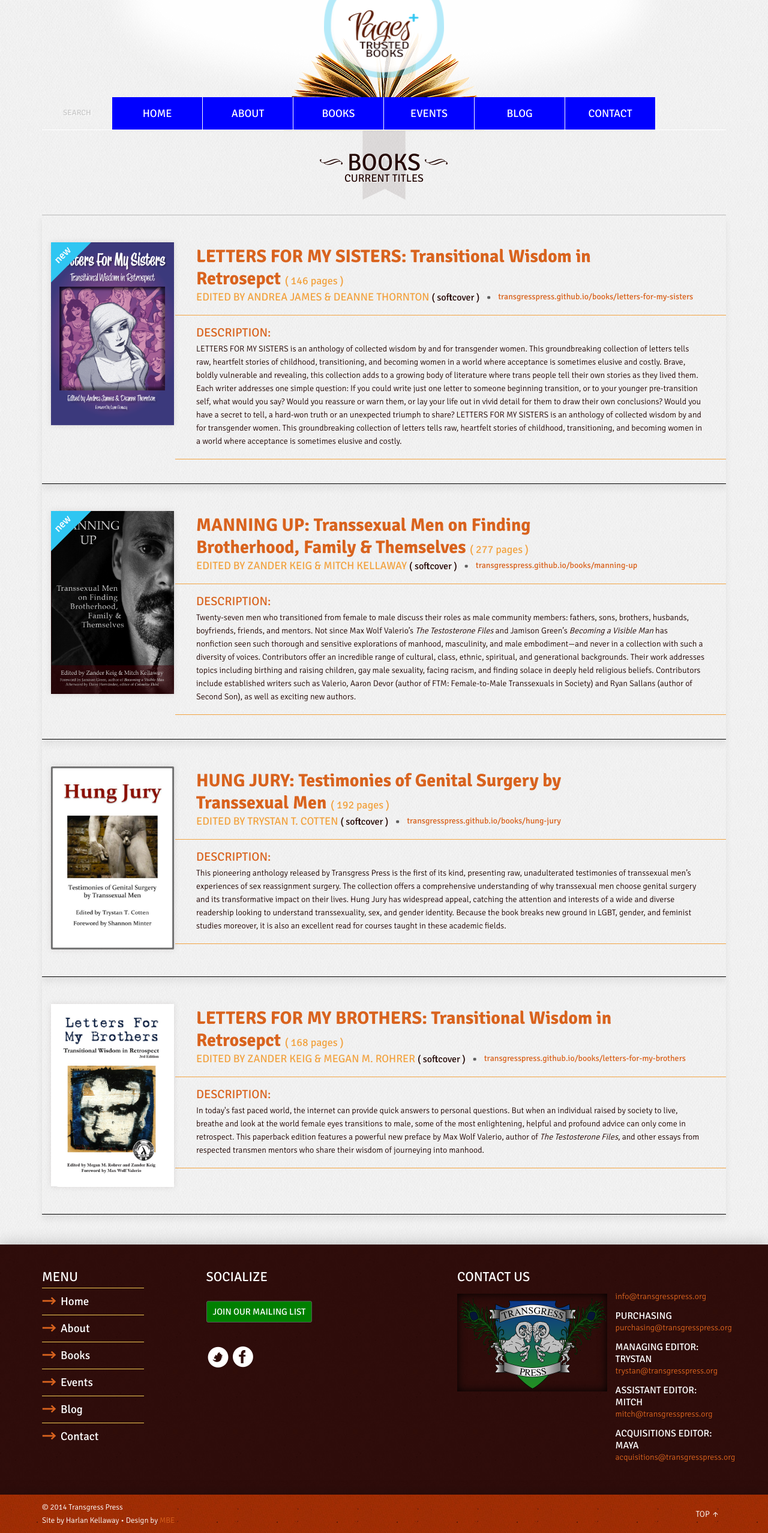
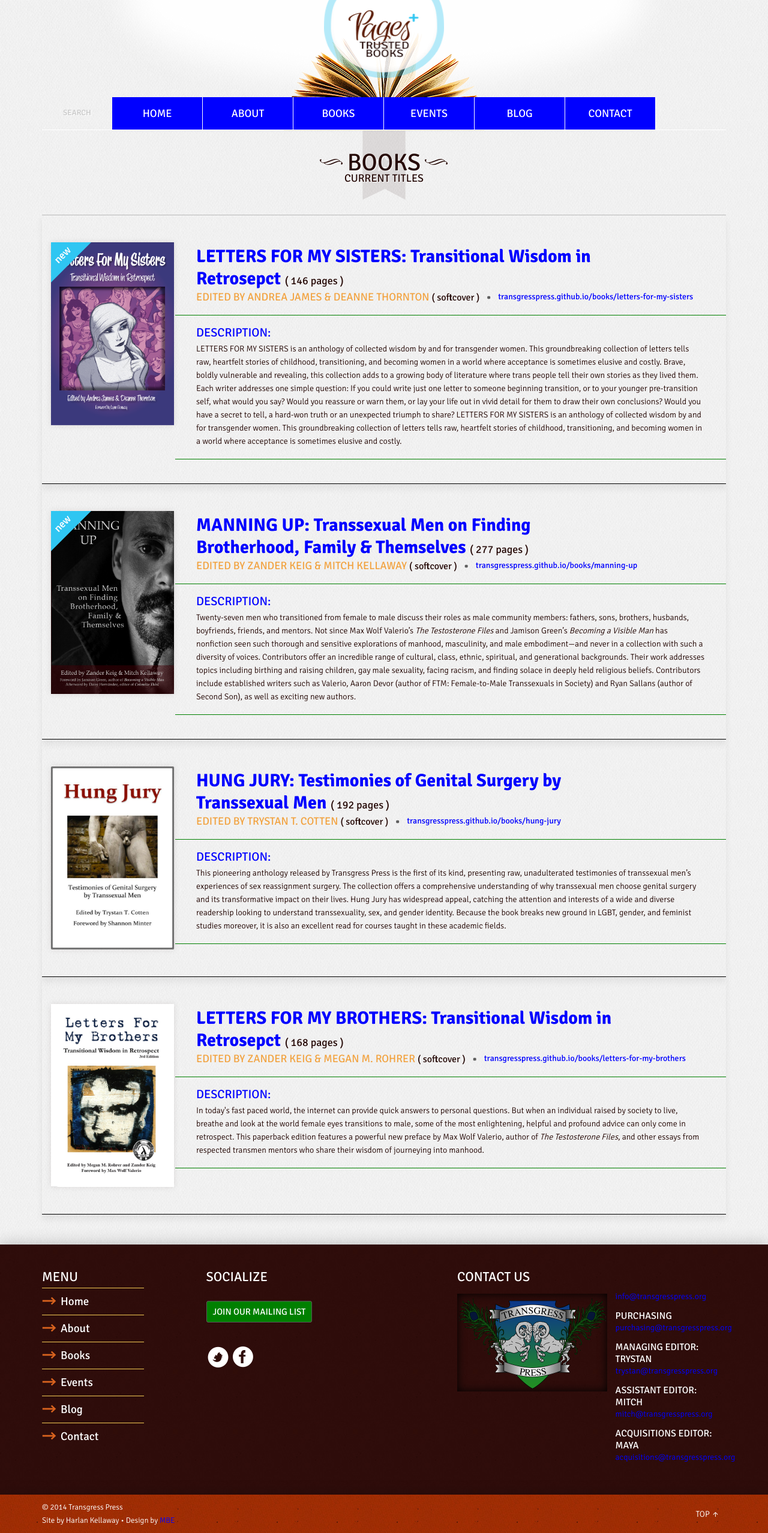
Before and after one commit to transgresspress/transgresspress.github.io, a Jekyll site: the page built from books/index.html, in a window 1280 px wide. Shown: the whole page at 60% size. Built offline with Jekyll 4.4.1, drawn with Linux system fonts in a browser that asks for light colours.

Commit message:
Changes main orange motif to blue

```diff
--- a/books/index.html
+++ b/books/index.html
@@ -23,7 +23,7 @@
 							        </div><!-- book image -->
                                                                 {% endif %}
 
-							<div class="dnescription-book">
+							<div class="description-book">
 								<div class="title">
 									<h1><a href="/books/{{ books.url_stub }}"> {{ book.title }} <span>( {{ book.num_pages }} pages )</span></a></h1>
 									<div class="author"><a href="">{{ book.author_or_editor }} <span class="genre">({% if book.is_hardcover %} hardcover {% else %} softcover {% endif %})</span></a></div>
--- a/css/main.css
+++ b/css/main.css
@@ -43,12 +43,12 @@
 	}
 
 	p a {
-		color: #d9631e;
+		color: blue;
 		transition:all 0.3s ease-in-out;
 	}
 
 	a {
-		color: #D9631E;
+		color: blue;
 		text-decoration: none;
 		transition:all 0.3s ease-in-out;
 	}
@@ -1119,7 +1119,7 @@
 
 		/* title book */
 		.category-listing .title {
-			border-bottom: 1px solid #f2a341;
+			border-bottom: 1px solid green;
 			position: relative;
 			padding: 0 0 10px 35px;
 		}
@@ -1135,7 +1135,7 @@
 		}
 
 		.category-listing h1 a span {
-			color: #f2a341;
+                        color: #260a07;
 			font-size: 18px;
 			font-weight: normal;
 		}
@@ -1199,12 +1199,12 @@
 
 		/* description text */
 		.category-listing .description {
-			border-bottom: 1px solid #f2a341;
+			border-bottom: 1px solid green;
 			padding: 18px 35px;
 		}
 
 		.category-listing .description strong {
-			color: #d9631e;
+			color: blue;
 			display: block;
 			text-transform: uppercase;
 			margin: 0 0 5px 0;
```
